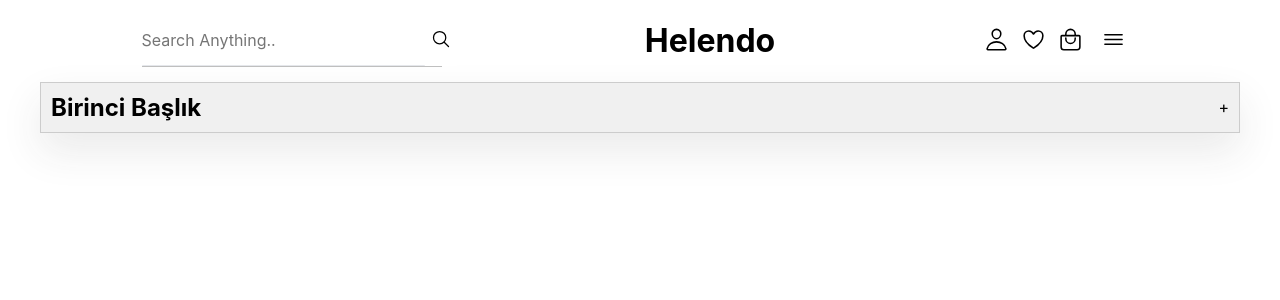
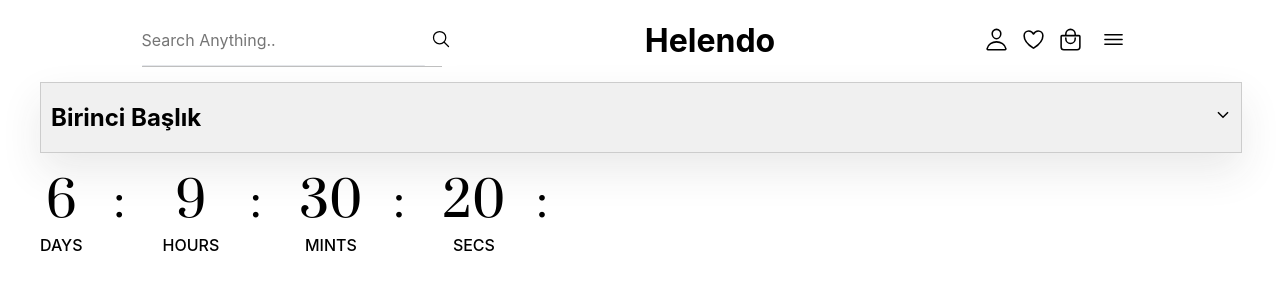
Before and after one commit to OkancanOkan/ecommerceApp, a React (Create React App) app: page / in a window 1280 px wide. Shown: the top 300 px of the page. Built offline with nearby package versions, Linux system fonts and the light colour scheme.

Commit message:
added accordion componnet

```diff
--- a/public/index.html
+++ b/public/index.html
@@ -15,6 +15,12 @@
       user's mobile device or desktop. See https://developers.google.com/web/fundamentals/web-app-manifest/
     -->
     <link rel="manifest" href="%PUBLIC_URL%/manifest.json" />
+    <link rel="preconnect" href="https://fonts.googleapis.com" />
+    <link rel="preconnect" href="https://fonts.gstatic.com" crossorigin />
+    <link
+      href="https://fonts.googleapis.com/css2?family=Poppins:wght@500&family=Prata&family=Roboto:wght@400;700&display=swap"
+      rel="stylesheet"
+    />
     <!--
       Notice the use of %PUBLIC_URL% in the tags above.
       It will be replaced with the URL of the `public` folder during the build.
--- a/src/components/accordion/accordion.css
+++ b/src/components/accordion/accordion.css
@@ -1,6 +1,7 @@
 .styled-accordion {
   border: 1px solid #ccc;
   margin-bottom: 15px;
+  width: 100%;
   --tw-shadow: 0 18px 40px rgba(51, 51, 51, 0.1);
   box-shadow: var(--tw-ring-offset-shadow, 0 0 #0000),
     var(--tw-ring-shadow, 0 0 #0000), var(--tw-shadow);
@@ -9,33 +10,33 @@
 }
 
 .styled-accordion-header {
-  color: black;
   display: flex;
   justify-content: space-between;
   align-items: center;
-  padding: 10px;
-  background-color: #f0f0f0;
   cursor: pointer;
   transition: background-color 0.3s ease-in-out;
 }
 
-.styled-accordion-header-open {
-  display: flex;
+.styled-accordion-header.open {
+  background-color: orange;
   color: white;
-  justify-content: space-between;
-  align-items: center;
-  cursor: pointer;
-  background-color: orange;
-  transition: background-color 0.3s ease-in-out;
-  width: 45px;
+}
+
+.styled-accordion-header.close {
+  background-color: #f0f0f0;
+  color: black;
 }
 
 .styled-accordion-header h2 {
-  margin: 0;
+  margin-left: 10px;
+}
+
+.styled-accordion-header span {
+  margin-right: 10px;
 }
 
 .styled-accordion-content {
-  padding: 10px;
+  padding: 40px;
 }
 
 .styled-accordion.open .accordion-content {
--- a/src/components/accordion/index.tsx
+++ b/src/components/accordion/index.tsx
@@ -14,15 +14,51 @@ const Accordion: React.FC<AccordionProps> = ({ title, children }) => {
   };
 
   return (
-    <div className={isOpen ? 'styled-accordion-open' : 'styled-accordion'}>
+    <div className="styled-accordion">
       <div
-        className={
-          isOpen ? 'styled-accordion-header-open' : 'styled-accordion-header'
-        }
+        className={`styled-accordion-header ${isOpen ? 'open' : 'close'}`}
         onClick={toggleAccordion}
       >
         <h2>{title}</h2>
-        <span>{isOpen ? '-' : '+'}</span>
+        <span>
+          {isOpen === true ? (
+            <svg
+              stroke="currentColor"
+              fill="currentColor"
+              stroke-width="0"
+              viewBox="0 0 512 512"
+              height="1em"
+              width="1em"
+              xmlns="http://www.w3.org/2000/svg"
+            >
+              <path
+                fill="none"
+                stroke-linecap="square"
+                stroke-miterlimit="10"
+                stroke-width="48"
+                d="M112 184l144 144 144-144"
+              ></path>
+            </svg>
+          ) : (
+            <svg
+              stroke="currentColor"
+              fill="currentColor"
+              stroke-width="0"
+              viewBox="0 0 512 512"
+              height="1em"
+              width="1em"
+              xmlns="http://www.w3.org/2000/svg"
+            >
+              <path
+                fill="none"
+                stroke-linecap="square"
+                stroke-miterlimit="10"
+                stroke-width="48"
+                d="M112 184l144 144 144-144"
+              ></path>
+            </svg>
+          )}
+        </span>
       </div>
       {isOpen && <div className="styled-accordion-content">{children}</div>}
     </div>
--- /dev/null
+++ b/src/components/timer/index.tsx
@@ -0,0 +1,58 @@
+import React, { useState, useEffect } from 'react';
+import './timer.css';
+
+interface TimerProps {
+  targetDate: Date;
+}
+
+const Timer: React.FC<TimerProps> = ({ targetDate }) => {
+  const calculateTimeRemaining = () => {
+    const currentTime = new Date();
+    const timeRemaining = targetDate.getTime() - currentTime.getTime();
+    const days = Math.floor(timeRemaining / (1000 * 60 * 60 * 24));
+    const hours = Math.floor(
+      (timeRemaining % (1000 * 60 * 60 * 24)) / (1000 * 60 * 60)
+    );
+    const minutes = Math.floor(
+      (timeRemaining % (1000 * 60 * 60)) / (1000 * 60)
+    );
+    const seconds = Math.floor((timeRemaining % (1000 * 60)) / 1000);
+
+    return { days, hours, minutes, seconds };
+  };
+
+  const [timeRemaining, setTimeRemaining] = useState(calculateTimeRemaining());
+
+  useEffect(() => {
+    const timerInterval = setInterval(() => {
+      setTimeRemaining(calculateTimeRemaining());
+    }, 1000);
+
+    return () => {
+      clearInterval(timerInterval);
+    };
+  }, []);
+
+  return (
+    <div className="styled-timer">
+      <div className="styled-timer-clock">
+        <h4 className="styled-timer-number-header">{timeRemaining.days}</h4>
+        <span className="styled-timer-number-span">DAYS</span>
+      </div>
+      <div className="styled-timer-clock">
+        <h4 className="styled-timer-number-header">{timeRemaining.hours}</h4>
+        <span className="styled-timer-number-span">HOURS</span>
+      </div>
+      <div className="styled-timer-clock">
+        <h4 className="styled-timer-number-header">{timeRemaining.minutes}</h4>
+        <span className="styled-timer-number-span">MINTS</span>
+      </div>
+      <div className="styled-timer-clock-last">
+        <h4 className="styled-timer-number-header">{timeRemaining.seconds}</h4>
+        <span className="styled-timer-number-span">SECS</span>
+      </div>
+    </div>
+  );
+};
+
+export default Timer;
--- /dev/null
+++ b/src/components/timer/timer.css
@@ -0,0 +1,37 @@
+.styled-timer {
+  display: flex;
+  text-align: center;
+}
+
+.styled-timer-clock {
+  margin-right: 80px;
+  text-align: center;
+}
+
+.styled-timer-number-header {
+  --tw-text-opacity: 1;
+  color: rgb(0 0 0 / var(--tw-text-opacity));
+  font-size: 48px;
+  position: relative;
+  font-weight: 500;
+  line-height: 1.41;
+  margin: 0;
+  font-family: 'Prata', serif;
+}
+
+.styled-timer-number-header::after {
+  position: absolute;
+  content: var(--tw-content);
+  --tw-content: ':';
+  right: -42.5px;
+  font-size: 48px;
+  --tw-translate-y: -50%;
+  --tw-text-opacity: 1;
+  color: rgb(0 0 0 / var(--tw-text-opacity));
+}
+
+.styled-timer-number-span {
+  text-transform: uppercase;
+  font-weight: 500;
+  text-align: center;
+}
--- a/src/index.css
+++ b/src/index.css
@@ -2,7 +2,7 @@ body {
   margin: 0;
   font-family: -apple-system, BlinkMacSystemFont, 'Segoe UI', 'Roboto', 'Oxygen',
     'Ubuntu', 'Cantarell', 'Fira Sans', 'Droid Sans', 'Helvetica Neue',
-    sans-serif;
+    sans-serif, 'prata';
   -webkit-font-smoothing: antialiased;
   -moz-osx-font-smoothing: grayscale;
 }
--- a/src/pages/home/index.tsx
+++ b/src/pages/home/index.tsx
@@ -2,14 +2,22 @@ import React, { useState } from 'react';
 import Container from '../../components/container';
 import Navbar from '../../components/navbar';
 import Accordion from '../../components/accordion';
+import Timer from '../../components/timer';
 
 const Home = () => {
+  const targetDate = new Date('2023-09-29T00:00:00');
   return (
     <Container>
       <Navbar />
       <Accordion title="Birinci Başlık">
-        <p>Birinci başlık içeriği burada.</p>
+        <p>
+          Through the collaboration with customers in discussing needs and
+          demand, we're able to attain mutual understanding, gain customer trust
+          to offer appropriate advice, and bring about suggestions on suitable
+          technology to transform your business.
+        </p>
       </Accordion>
+      <Timer targetDate={targetDate} />
     </Container>
   );
 };
```
